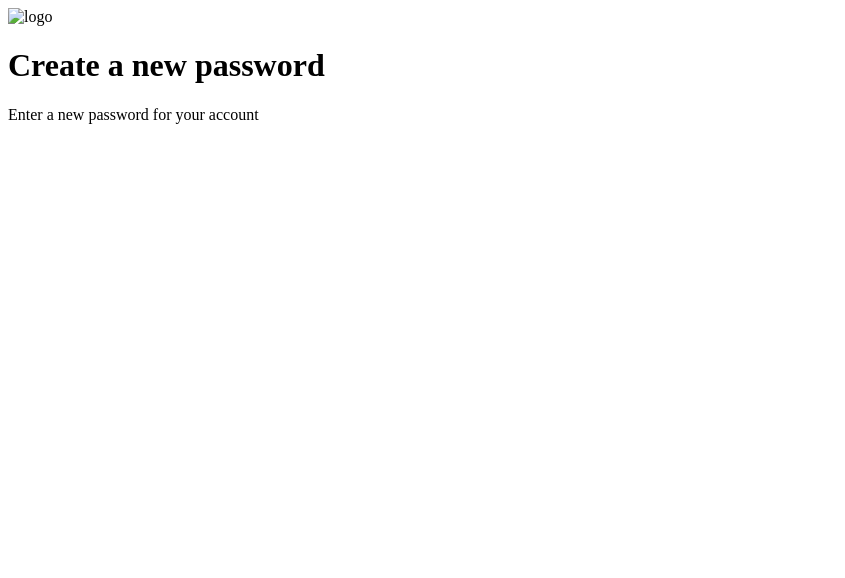
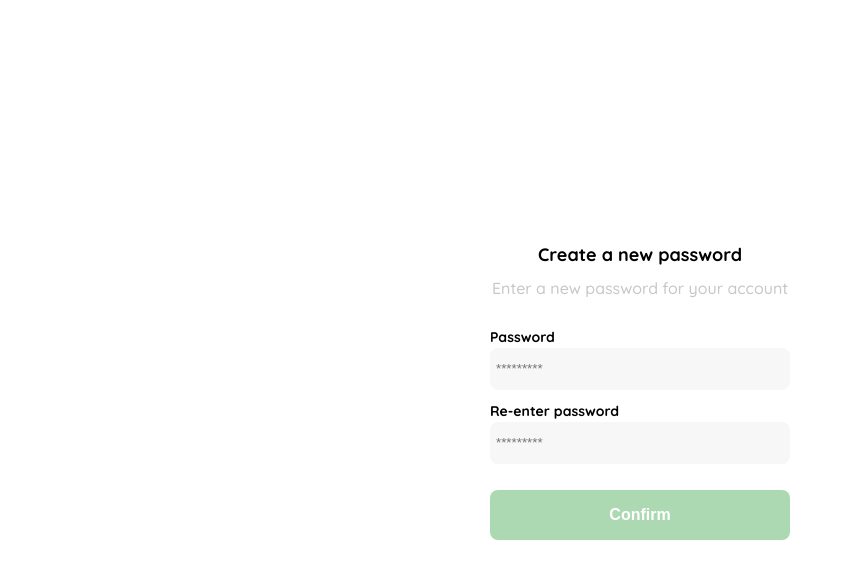
Before and after one commit to equivargas33/cursoPracticoFrontEnd-Platzi, a plain HTML site: page clase1.html in a window 1280 px wide. Shown: the whole page, without its empty margins (0-845 px from the left). Drawn offline with Linux system fonts and the light colour scheme.

Commit message:
Clase 1 terminada

```diff
--- a/clase1.html
+++ b/clase1.html
@@ -3,21 +3,143 @@
 <head>
     <meta charset="UTF-8">
     <meta name="viewport" content="width=device-width, initial-scale=1.0">
-    <title>Document</title>
+    <link rel="preconnect" href="https://fonts.googleapis.com">
+    <link rel="preconnect" href="https://fonts.gstatic.com" crossorigin>
+    <link href="https://fonts.googleapis.com/css2?family=Quicksand:wght@300;500;700&display=swap" rel="stylesheet">
+    <title>New Password</title>
+    <style>
+        :root{
+            --white: #FFFFFF;
+            --black: #000000;
+            --dark: #232830;
+            --very-light-pink: #C7C7C7;
+            --text-input-field: #F7F7F7;
+            --hospital-green: #ACD9B2;
+            --sm: 14px;
+            --md: 16px;
+            --lg: 18px;
+        }
+
+        body{
+            margin: 0;
+            font-family: 'QuickSand', sans-serif;
+        }
+
+        .login{
+
+            display: grid;
+            place-items: center;
+
+            height: 100vh;
+            width: 100%;
+
+        }
+
+            .form-container{
+                display: grid;
+                grid-template-rows: auto 1fr auto;
+                width: 300px;
+                text-align: center;
+            }
+
+                .title{
+
+                    margin-bottom: 12px;
+
+                    font-size: var(--lg);
+                    color: var(--black);
+                }
+
+                .subtitle{
+
+                    margin: 0;
+                    margin-bottom: 30px;
+                    font-size: var(--md);
+                    color: var(--very-light-pink);
+                }
+
+                .logo{
+                    display: none;
+                    width: 150px;
+                    margin-bottom: 48px;
+                    justify-self: center;
+                }
+
+                .form{
+                    display: grid;
+
+                    margin: 0;
+                    text-align: left;
+
+                }
+
+                    .label{
+
+                        margin-bottom: 2px;
+                        font-size: var(--sm);
+                        font-weight: bold;
+                    }
+
+                    .input{
+
+                        height: 30px;
+                        padding: 6px;
+                        background-color: var(--text-input-field);
+                        border: none;
+                        border-radius: 8px;
+                        margin-bottom: 12px;
+
+                    }
+
+                    .primary-button{
+
+                        background-color: var(--hospital-green);
+                        border: none;
+                        border-radius: 8px;
+                        color: var(--white);
+                        width: 100%;
+                        cursor: pointer;
+                        height: 50px;
+                        font-size: var(--md);
+                        font-weight: bold;
+                    }
+
+                    .login-button{
+                        margin-top: 14px;
+                        margin-bottom: 30px;
+                    }
+
+        @media (max-width: 640px){
+            .logo{
+                display: block;
+            }
+        }
+
+
+
+
+    </style>
 </head>
 <body>
     <div class="login">
         <div class="form-container">
-            <img src="" alt="logo" class="logo">
-
+            <img src="logos/logo_yard_sale.svg" alt="logo" class="logo">
+            <h1 class="title">
+                Create a new password
+            </h1>
+            <p class="subtitle"> Enter a new password for your account </p>
+            <form action="/" class="form">
+                <label for="password" class="label">
+                    Password
+                </label>
+                <input type="password" id="password" placeholder="*********" class="input input-password">
+                <label for="new-password" class="label">
+                    Re-enter password
+                </label>
+                <input type="password" id="new-password" placeholder="*********" class="input input-password">
+                <input type="submit" value="Confirm" class="primary-button login-button">
+            </form>
         </div>
-        <h1 class="title">
-            Create a new password
-        </h1>
-        <p class="subtitle"> Enter a new password for your account </p>
-        <form action="/" class="form">
-
-        </form>
     </div>
 </body>
 </html>
```
Also changed, not shown: index.html (+3 -0 lines).
